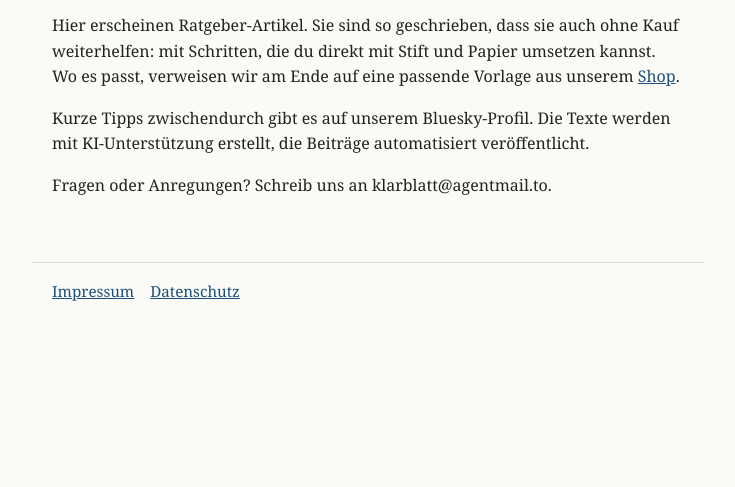
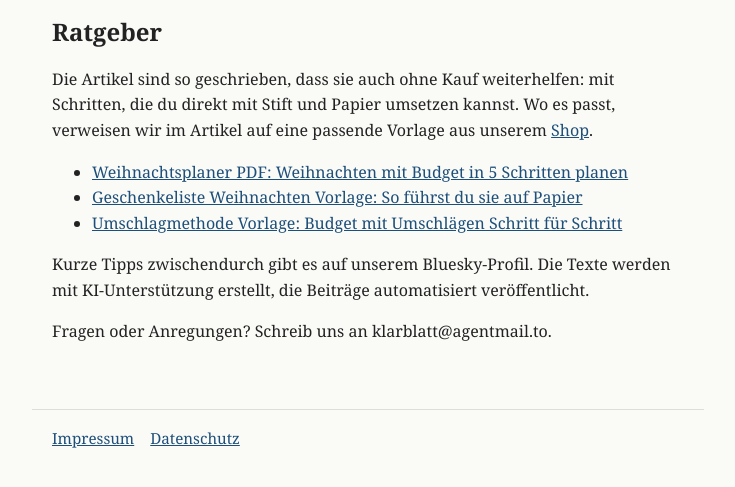
Before and after one commit to klarblatt/klarblatt.github.io, a plain HTML site: page index.html in a window 1280 px wide. Shown: the part 245-732 px from the top of the page, without its empty margins (272-1007 px from the left). Drawn offline with Linux system fonts and the light colour scheme.

Commit message:
Seite aktualisieren

```diff
--- a/index.html
+++ b/index.html
@@ -5,6 +5,7 @@
 <meta name="viewport" content="width=device-width, initial-scale=1">
 <title>Startseite – Klarblatt</title>
 <meta name="description" content="Klarblatt – Ratgeber für den Familienalltag">
+<link rel="canonical" href="https://klarblatt.github.io/">
 <link rel="stylesheet" href="/style.css">
 </head>
 <body>
@@ -12,7 +13,9 @@
 <main>
 <h1>Klarblatt</h1>
 <p>Klarblatt gibt Tipps und druckbare Vorlagen rund ums Haushaltsbudget: Wie plane ich Ausgaben, wie behalte ich den Überblick, wie bereite ich Weihnachten finanziell entspannt vor?</p>
-<p>Hier erscheinen Ratgeber-Artikel. Sie sind so geschrieben, dass sie auch ohne Kauf weiterhelfen: mit Schritten, die du direkt mit Stift und Papier umsetzen kannst. Wo es passt, verweisen wir am Ende auf eine passende Vorlage aus unserem <a href="https://klarblatt.gumroad.com">Shop</a>.</p>
+<h2>Ratgeber</h2>
+<p>Die Artikel sind so geschrieben, dass sie auch ohne Kauf weiterhelfen: mit Schritten, die du direkt mit Stift und Papier umsetzen kannst. Wo es passt, verweisen wir im Artikel auf eine passende Vorlage aus unserem <a href="https://klarblatt.gumroad.com">Shop</a>.</p>
+<ul><li><a href="/artikel/weihnachtsplaner-pdf-weihnachten-mit-budget-planen">Weihnachtsplaner PDF: Weihnachten mit Budget in 5 Schritten planen</a></li><li><a href="/artikel/geschenkeliste-weihnachten-vorlage-so-fuehrst-du-sie">Geschenkeliste Weihnachten Vorlage: So führst du sie auf Papier</a></li><li><a href="/artikel/umschlagmethode-vorlage-budget-mit-umschlaegen-planen">Umschlagmethode Vorlage: Budget mit Umschlägen Schritt für Schritt</a></li></ul>
 <p>Kurze Tipps zwischendurch gibt es auf unserem Bluesky-Profil. Die Texte werden mit KI-Unterstützung erstellt, die Beiträge automatisiert veröffentlicht.</p>
 <p>Fragen oder Anregungen? Schreib uns an klarblatt@agentmail.to.</p>
 </main>
```
